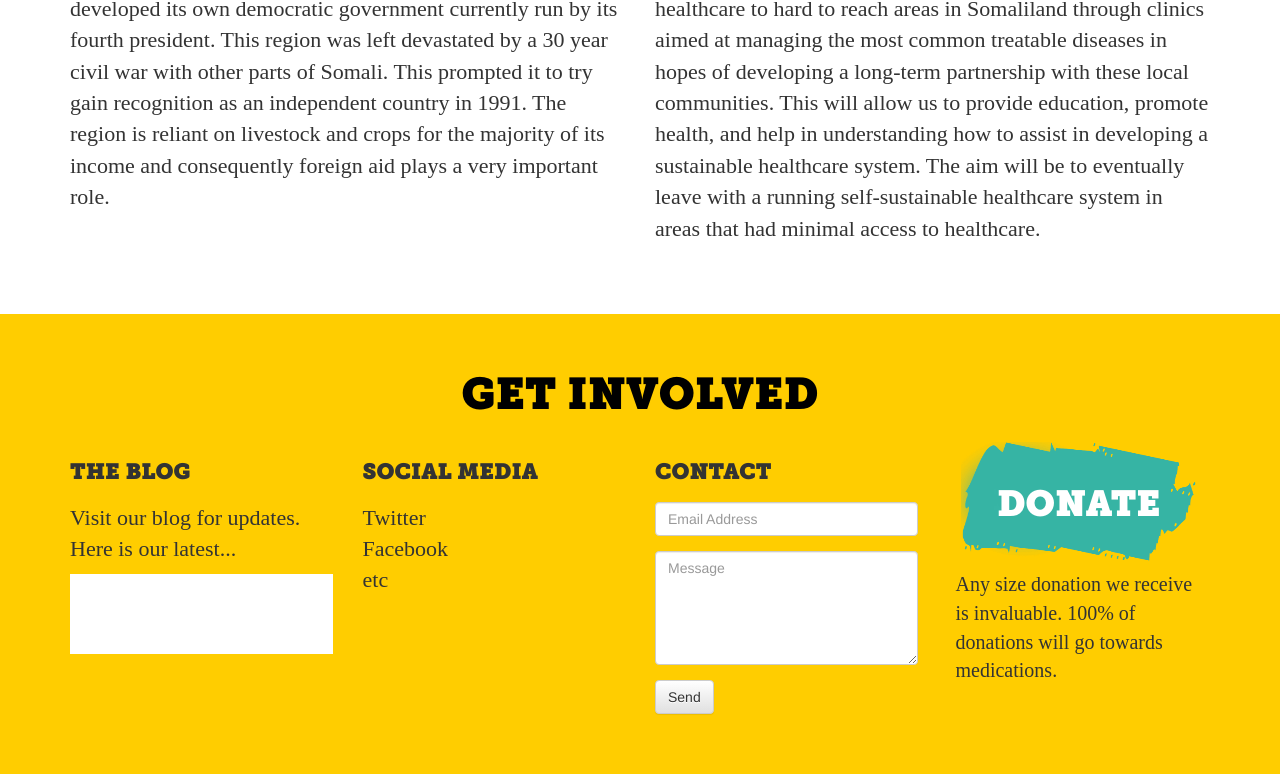
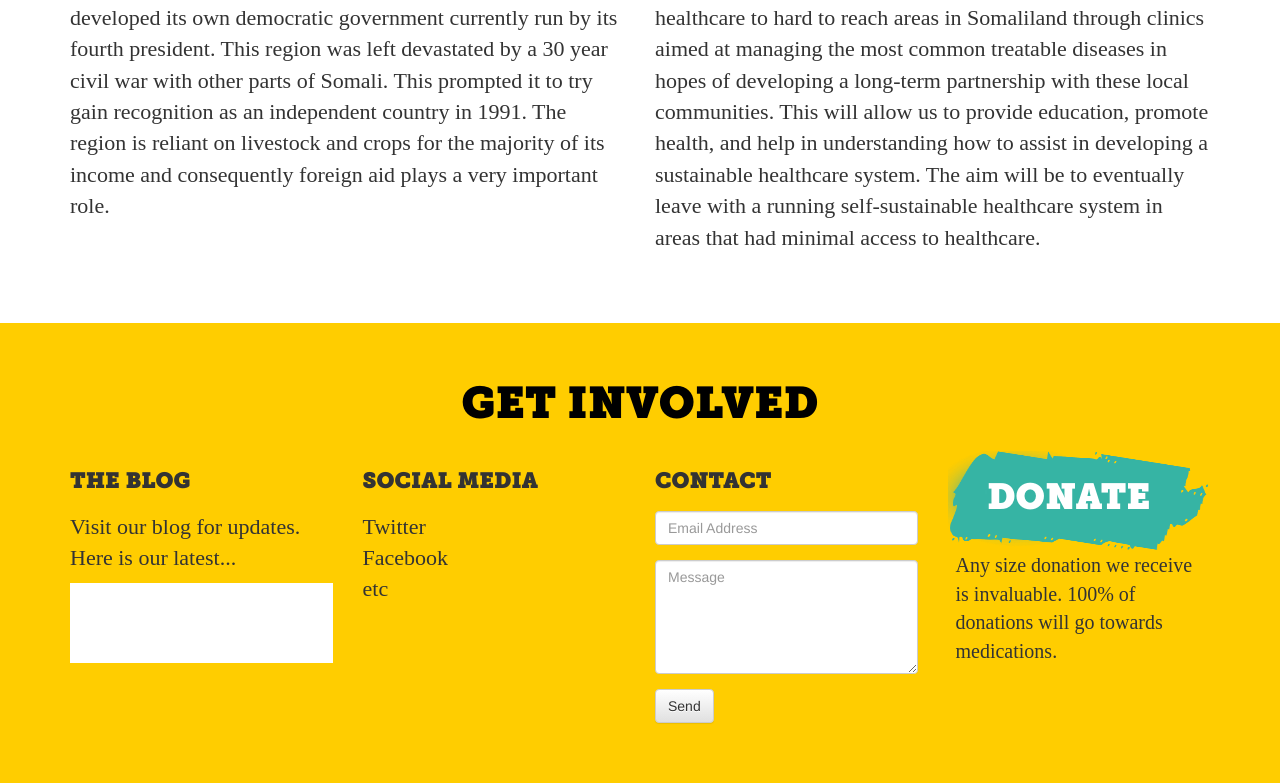
Before and after one commit to DoctorsForAll/Website, a plain HTML site: page static/index.html in a window 1280 px wide. Shown: the part 1751-2534 px from the top of the page. Drawn offline with nearby package versions, Linux system fonts and the light colour scheme; a web font is replaced by a local one.

Commit message:
Re implemented vertical align

```diff
--- a/static/css/doctorsforall.css
+++ b/static/css/doctorsforall.css
@@ -38,18 +38,6 @@
 @font-face {
     font-family: pt-sans-bold-italic;
     src: url(../resources/PTS76F.ttf);
-}
-/* bootstrap overrides*/
-.vertical-align {
-    display: flex;
-    flex-direction: row;
-}
-
-.vertical-align > [class^="col-"],
-.vertical-align > [class*=" col-"] {
-    display: flex;
-    align-items: center;
-    justify-content: center;
 }
 /* navbar overrides */
 .navbar {
@@ -191,6 +179,7 @@ strong {
     font-family: oilhand;
     font-size: 6vw;
     line-height: 1em;
+    padding: 15%;
 }
 /* backgrounds */
 .background-teal {
@@ -225,8 +214,8 @@ strong {
     background-image: url(../image/splat-wide-teal.png);
     background-position: center;
     background-repeat: no-repeat;
-    background-size: 90% 100%;
-    height: 120px;
+    background-size: 100% 100%;
+    padding: 10px 30px 20px 10px;
 }
 /* layout */
 .content-section {
--- a/static/index.html
+++ b/static/index.html
@@ -47,9 +47,9 @@
     ================================================== -->
     <div class="background-banner">
         <div class="container">
-            <div class="row vertical-align banner">
-                <div class="col-md-4 col-md-offset-4 text-center">
-                    <span class="text-banner">sustainable<br/>healthcare<br/>for all</span>
+            <div class="row text-center">
+                <div class="col-md-12 text-banner">
+                    <span>sustainable<br />healthcare<br />for all</span>
                 </div>
             </div>
         </div>
@@ -110,7 +110,7 @@
                     <div class="portfolio-splat">
                     </div>
                     <div>
-                        <h3 class="text-title subsection-title">Tristan Jose</h3>
+                        <h3 class="text-title subsection-title">TRISTAN JOSE</h3>
                         <p>Short bio</p>
                     </div>
                 </div>
@@ -184,10 +184,8 @@
                     </form>
                 </div>
                 <div class="col-md-3">
-                    <div class="vertical-align donate-splat">
-                        <div class="col-md-12 text-white">
-                            <h1 class="text-title">DONATE</h1>
-                        </div>
+                    <div class="col-md-12 text-white donate-splat text-center">
+                        <h1 class="text-title">DONATE</h1>
                     </div>
                     <div>
                         <p class="p-small">Any size donation we receive is invaluable. 100% of donations will go towards medications.</p>
```
